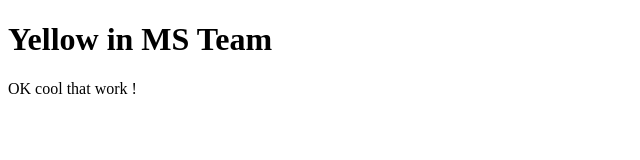
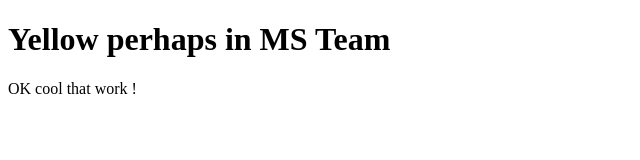
Before and after one commit to dicklant/MSTeamsMessage, a website: page index.html in a window 1280 px wide. Shown: the whole page, without its empty margins (0-640 px from the left). Drawn offline with Linux system fonts and the light colour scheme.

Commit message:
Change index file

```diff
--- a/index.html
+++ b/index.html
@@ -10,7 +10,7 @@
 </head>
 
 <body id="main">
-    <h1>Yellow in MS Team</h1>
+    <h1>Yellow perhaps in MS Team</h1>
     <p id="idDate"></p>
 </body>
 <script>
```
